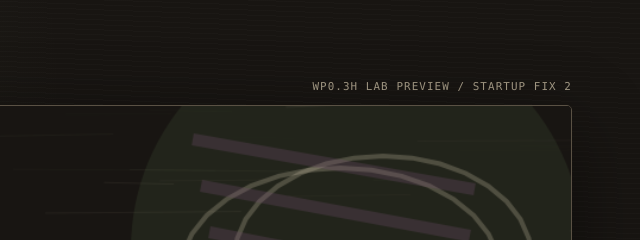
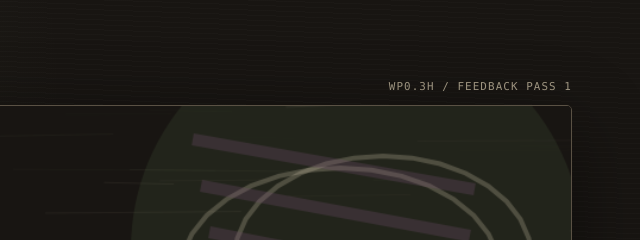
Before and after one commit to tametheboardgame/splicepit, a website built with Vite: page index.html in a window 1280 px wide. Shown: the top 240 px of the page, 640-1280 px from the left. Built offline with nearby package versions, Linux system fonts and the light colour scheme.

Commit message:
WP0.3H: label first playtest feedback pass

```diff
--- a/index.html
+++ b/index.html
@@ -33,7 +33,7 @@
         <span class="eyebrow">FIT PIT LICENCE: SUSPENDED</span>
         <h1>SplicePit</h1>
       </div>
-      <div class="build-mark">WP0.3H LAB PREVIEW / STARTUP FIX 2</div>
+      <div class="build-mark">WP0.3H / FEEDBACK PASS 1</div>
     </header>
     <section id="game-wrap" aria-label="SplicePit game">
       <div id="game"><div id="game-status" role="status" aria-live="polite">STARTING SPLICEPIT LAB PREVIEW…</div></div>
```
